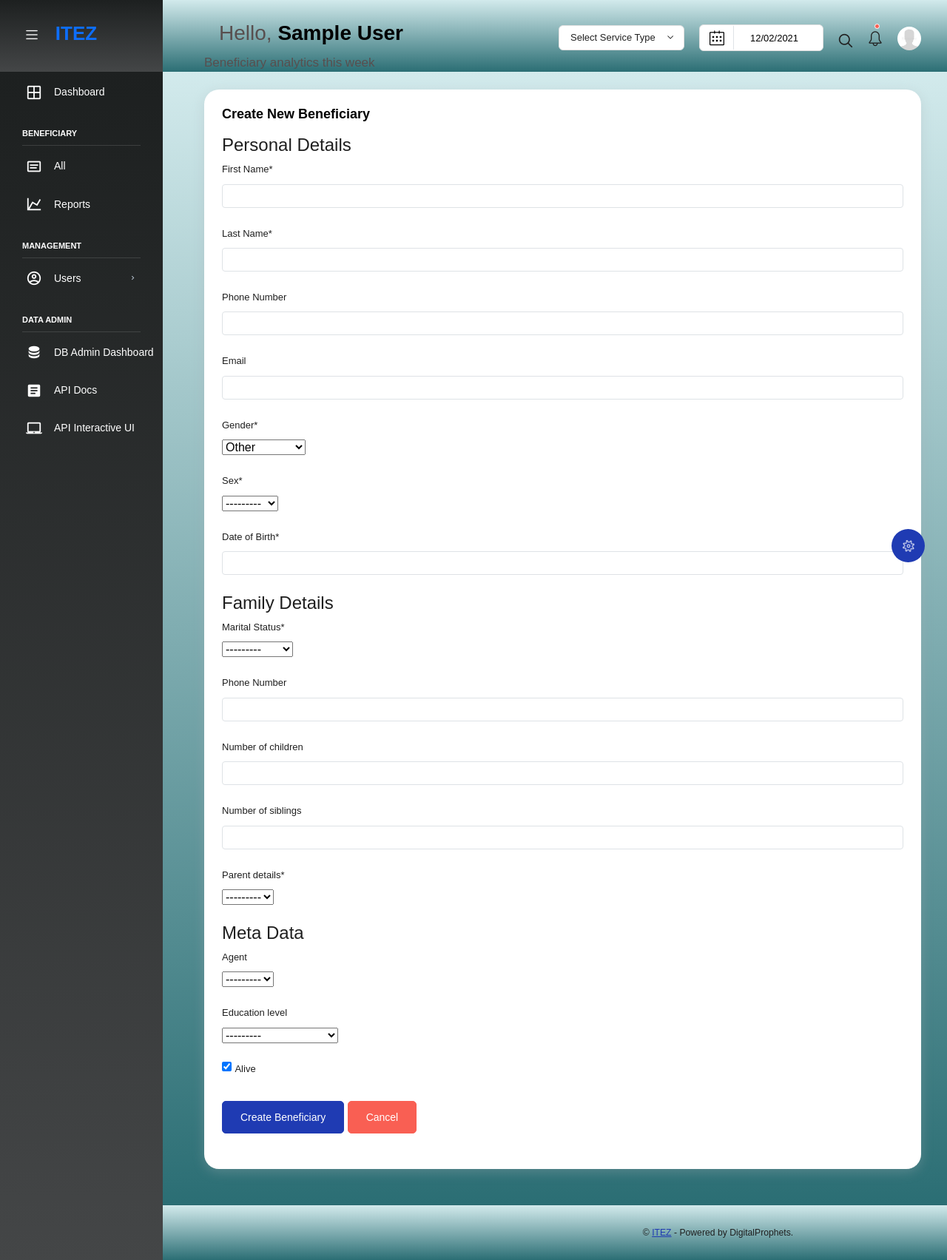
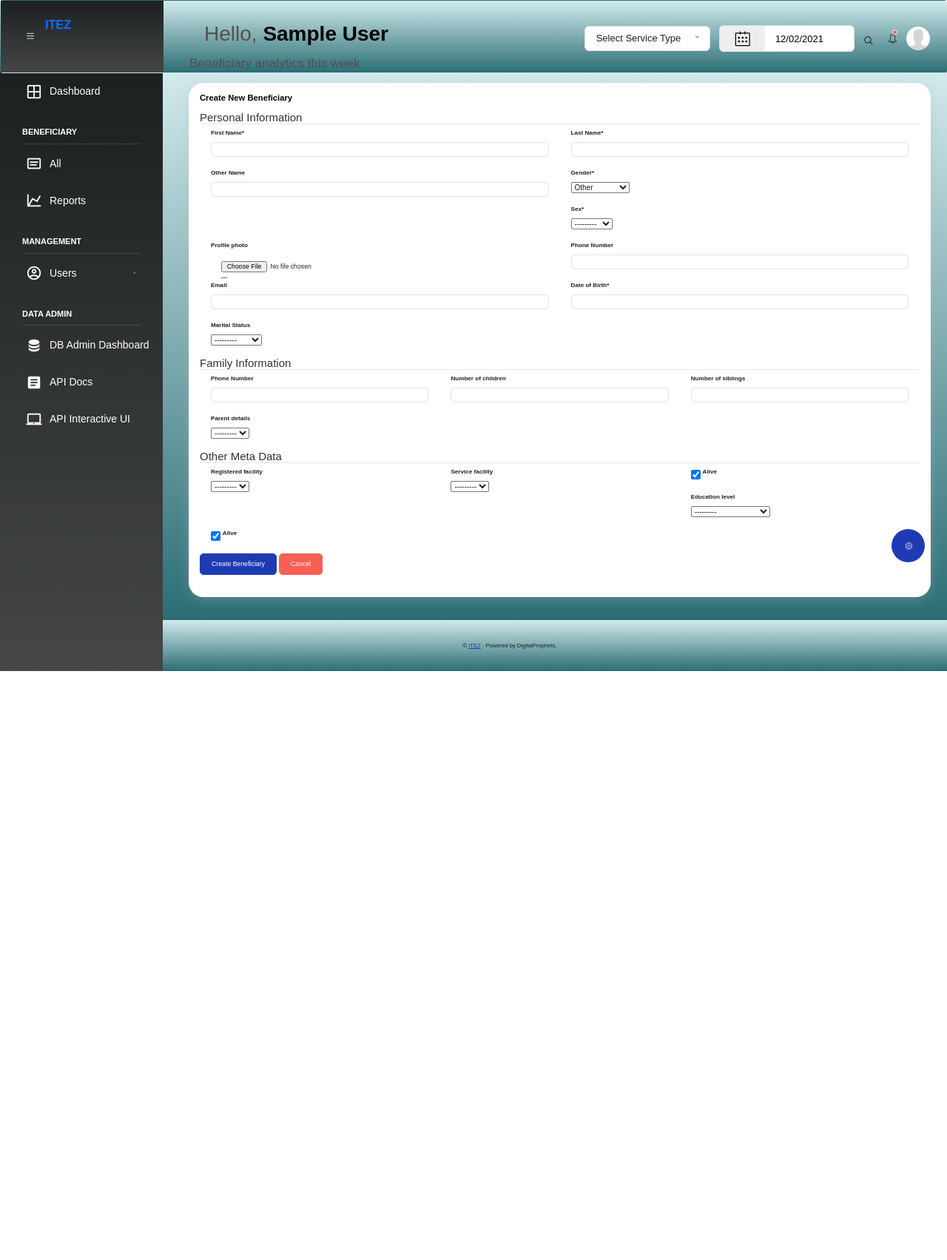
Before and after one commit to wearethepioneers18/itez, a Django app: page /beneficiary/create in a window 1280 px wide. Shown: the whole page at 74% size. After the commit the page ends 907 px from the top, so only its background shows below. Run offline with Django 3.2, Linux system fonts and the light colour scheme; the visitor is signed in with stand-in values (Sample User, id 1); data that the repository does not hold is empty; parts of the project's set-up code (start-up, migrations or seed data) failed here and were passed over; some libraries are stand-ins or nearby versions; some web fonts are replaced.

Commit message:
Add form layouts

```diff
--- a/itez/beneficiary/forms.py
+++ b/itez/beneficiary/forms.py
@@ -2,14 +2,15 @@ from django.contrib.auth import forms
 
 from django.forms import ModelForm
 from crispy_forms.helper import FormHelper
-from crispy_forms.layout import Layout, Fieldset, HTML, Submit, Row, Column
+from crispy_forms.layout import Layout, Fieldset, HTML, Submit, Row, Column, Field, Div
 from crispy_forms.bootstrap import FormActions
+from crispy_forms.bootstrap import TabHolder, Tab
+
 from itez.beneficiary.models import Beneficiary, MedicalRecord
 
 
+
 class MedicalRecordForm(ModelForm):
-
-
     class Meta:
 
         model = MedicalRecord
@@ -18,33 +19,42 @@ class MedicalRecordForm(ModelForm):
     def __init__(self, *args, **kwargs):
         super().__init__(*args, **kwargs)
         self.helper = FormHelper()
-
-        # self.helper.layout = Layout(
-        #     Fieldset(
-        #         'Medical Record',
-        #         Row(
-        #             Column('name', css_class='form-group col-md-6 mb-0'),
-        #             Column('age', css_class='form-group col-md-6 mb-0'),
-        #             css_class='form-row'
-        #         ),
-        #         Row(
-        #             Column('
-        #         ),
-        self.helper.form_method = 'post'
-        self.helper.add_input(Submit(
-            'submit',
-            'Create Medica Record'
+        self.helper.form_tag = False
+        self.helper.layout = Layout(
+            Fieldset(
+                'Service',
+                Row(
+                    Column('beneficiary', css_class='form-group col-md-6  mb-0'),
+                    Column('service', css_class='form-group col-md-6  mb-0'),
+                    Column('provider_comments', css_class='form-group col-md-6  mb-0'),
+                    Column('interaction_date', css_class='form-group col-md-6  mb-0'),
+                    css_class='form-row'
+                ),
+            ),
+            Fieldset(
+                'Medication',
+                Row(
+                    Column('prescription', css_class='form-group col-md-4  mb-0'),
+                    Column('no_of_days', css_class='form-group col-md-4  mb-0'),
+                    Column('when_to_take', css_class='form-group col-md-4  mb-0'),
+                    css_class='form-row'
+                ),
+            ),
+            Fieldset(
+                'Lab',
+                Row(
+                    Column('lab', css_class='form-group col-md-6  mb-0'),
+                    css_class='form-row'
+                ),
+            ),
+            FormActions(
+                Submit('save', 'Create Medica Record'),
+                HTML('<a class="btn btn-danger" href="/beneficiary/list">Cancel</a>'),
             )
         )
-        self.helper.add_input(Submit(
-            'cancel',
-            'Cancel',
-            css_class='btn-danger', formnovalidate='formnovalidate'))
 
 
 class BeneficiaryForm(ModelForm):
-
-
     class Meta:
 
         model = Beneficiary
@@ -53,31 +63,44 @@ class BeneficiaryForm(ModelForm):
     def __init__(self, *args, **kwargs):
         super().__init__(*args, **kwargs)
         self.helper = FormHelper()
+        self.helper.form_tag = False
         self.helper.layout = Layout(
             Fieldset(
-                "Personal Details",
-                'first_name',
-                'last_name',
-                'phone_number',
-                'email',
-                'gender',
-                'sex',
-                'date_of_birth',
-                'address',
+                'Personal Information',
+                Row(
+                    Column('first_name', css_class='form-group col-md-6  mb-0'),
+                    Column('last_name', css_class='form-group col-md-6  mb-0'),
+                    Column('other_name', css_class='form-group col-md-6  mb-0'),
+                    Column('gender', css_class='form-group col-md-6  mb-0'),
+                    Column('sex', css_class='form-group col-md-6  mb-0'),
+                    Column('profile_photo', css_class='form-group col-md-6  mb-0'),
+                    Column('phone_number', css_class='form-group col-md-6  mb-0'),
+                    Column('email', css_class='form-group col-md-6  mb-0'),
+                    Column('date_of_birth', css_class='form-group col-md-6  mb-0'),
+                    Column('marital_status', css_class='form-group col-md-6  mb-0'),
+                    css_class='form-row'
+                ),
             ),
             Fieldset(
-                'Family Details',
-                'marital_status',
-                'name_of_spouse',
-                'number_of_children',
-                'number_of_siblings',
-                'parent_details',
+                'Family Information',
+                Row(
+                    Column('name_of_spouse', css_class='form-group col-md-4  mb-0'),
+                    Column('number_of_children', css_class='form-group col-md-4  mb-0'),
+                    Column('number_of_siblings', css_class='form-group col-md-4  mb-0'),
+                    Column('parent_details', css_class='form-group col-md-4  mb-0'),
+                    css_class='form-row'
+                ),
             ),
             Fieldset(
-                'Meta Data',
-                'agent',
-                'education_level',
-                'alive',
+                'Other Meta Data',
+                Row(
+                    Column('registered_facility', css_class='form-group col-md-4  mb-0'),
+                    Column('service_facility', css_class='form-group col-md-4  mb-0'),
+                    Column('alive', css_class='form-group col-md-4  mb-0'),
+                    Column('education_level', css_class='form-group col-md-4  mb-0'),
+                    Column('alive', css_class='form-group col-md-4  mb-0'),
+                    css_class='form-row'
+                ),
             ),
             FormActions(
                 Submit('save', 'Create Beneficiary'),
--- a/itez/beneficiary/models.py
+++ b/itez/beneficiary/models.py
@@ -145,12 +145,26 @@ class Beneficiary(models.Model):
         null=True,
         blank=True
     )
+    registered_facility = models.ForeignKey(
+        'Facility',
+        on_delete=models.PROTECT,
+        null=True,
+        blank=True,
+        related_name="registerd_facility"
+    )
+    service_facility = models.ForeignKey(
+        'Facility',
+        on_delete=models.PROTECT,
+        null=True,
+        blank=True
+    )
     date_of_birth = models.DateField(_("Date of Birth"))
-
     marital_status = models.CharField(
         _("Marital Status"),
         choices=MARITAL_STATUS,
-        max_length=100
+        max_length=100,
+        null=True,
+        blank=True
     )
     name_of_spouse = models.CharField(
         _("Phone Number"),
@@ -170,7 +184,9 @@ class Beneficiary(models.Model):
     )
     parent_details = models.ForeignKey(
         'BeneficiaryParent',
-        on_delete=models.PROTECT
+        on_delete=models.PROTECT,
+        null=True,
+        blank=True
     )
     education_level = models.CharField(
         _("Education level"),
@@ -179,8 +195,12 @@ class Beneficiary(models.Model):
         blank=True,
         choices=EDUCATION_LEVEL
     )
+    address = models.TextField(
+        _("Address"),
+        null=True,
+        blank=True,
+    )
     alive = models.BooleanField(default=True)
-    service_provider = models.ManyToManyField('ServiceProviderPersonel')
     created = models.DateTimeField(auto_now_add=True)
 
     class Meta:
@@ -559,24 +579,8 @@ class Prescription(models.Model):
         null=True,
         blank=True
     )
-    beneficiary = models.ForeignKey(
-        Beneficiary,
-        on_delete=models.CASCADE,
-    )
     drugs = models.ManyToManyField(
         Drug
-    )
-    service_provider = models.ForeignKey(
-        ServiceProviderPersonel,
-        on_delete=models.PROTECT,
-        null=True,
-        blank=True
-    )
-    facility = models.ForeignKey(
-        Facility,
-        null=True,
-        blank=True,
-        on_delete=models.SET_NULL
     )
     date = models.DateTimeField(
         auto_now_add=False,
@@ -604,22 +608,6 @@ class Lab(models.Model):
         max_length=200,
         null=True,
         blank=True
-    )
-    beneficiary = models.ForeignKey(
-        Beneficiary,
-        on_delete=models.CASCADE,
-    )
-    service_provider = models.ForeignKey(
-        ServiceProviderPersonel,
-        on_delete=models.PROTECT,
-        null=True,
-        blank=True
-    )
-    facility = models.ForeignKey(
-        Facility,
-        null=True,
-        blank=True,
-        on_delete=models.SET_NULL
     )
     results = models.TextField(
         _("Lab Results"),
@@ -711,11 +699,6 @@ class Service(models.Model):
         blank=True,
         help_text=_("Extra comments if any."),
     )
-    facility = models.ForeignKey(Facility,
-    null=True,
-    blank=True,
-    on_delete=models.SET_NULL
-    )
     class Meta:
         verbose_name = 'Service'
         verbose_name_plural = 'Services'
@@ -735,22 +718,10 @@ class MedicalRecord(models.Model):
         Service,
         on_delete=models.CASCADE,
     )
-    service_provider = models.ForeignKey(
-        ServiceProviderPersonel,
-        on_delete=models.CASCADE,
-        null=True,
-        blank=True
-    )
     provider_comments = models.TextField(
         _("Extra Details/Comment"),
         null=True,
         blank=True
-    )
-    facility = models.ForeignKey(
-        Facility,
-        null=True,
-        blank=True,
-        on_delete=models.CASCADE
     )
     interaction_date = models.DateTimeField(
         auto_now_add=False,
--- a/itez/templates/beneficiary/beneficiary_create.html
+++ b/itez/templates/beneficiary/beneficiary_create.html
@@ -5,6 +5,7 @@
 {% block css_plugins %}
 
 <link rel="stylesheet" href="/static/assets/js/select.dataTables.min.css" />
+<link href="//netdna.bootstrapcdn.com/bootstrap/3.0.0/css/bootstrap.min.css" rel="stylesheet" />
 
 {% endblock css_plugins %}
 
@@ -20,8 +21,7 @@
 
           <form class="form-sample" action="/create" method="post" >
             {% csrf_token %}
-
-            {% crispy form %}
+            {% crispy form form.helper %}
           </form>
 
           <!-- <form class="form-sample" method="post">
--- a/itez/templates/beneficiary/medical_record_create.html
+++ b/itez/templates/beneficiary/medical_record_create.html
@@ -33,7 +33,7 @@
 
           <form class="form-sample" action="/medical_record" method="post">
             {% csrf_token %}
-            {% crispy form %}
+            {% crispy form form.helper %}
 
           </form>
 
```
Also changed, not shown: itez/beneficiary/admin.py (+2 -14 lines), itez/beneficiary/migrations/0020_auto_20211202_0148.py (added), itez/beneficiary/migrations/0021_auto_20211202_0200.py (added), itez/beneficiary/migrations/0022_beneficiary_facility.py (added), itez/beneficiary/migrations/0023_auto_20211202_1327.py (added).
